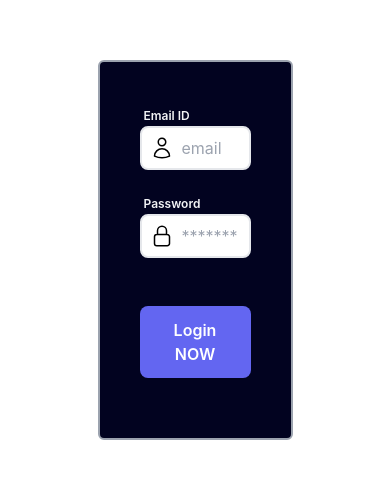
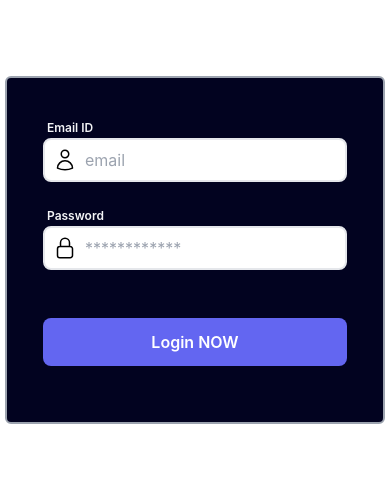
Before and after one commit to Satyam9993/Inventory-front, a React (Create React App) app: page /login in a window 390 px wide. Shown: the part 172-650 px from the top of the page. Built offline with nearby package versions, Linux system fonts and the light colour scheme; no server answers.

Commit message:
responsive

```diff
--- a/src/Pages/Login.js
+++ b/src/Pages/Login.js
@@ -37,7 +37,7 @@ const Login = () => {
 
   return (
     <div className='flex justify-center items-center h-[100vh] w-full'>
-      <div className='border-2 border-r-2 border-gray-400 w-[50%] p-10 bg-[#020320] rounded-md'>
+      <div className='border-2 border-gray-400 sm:w-[100%] md:w-[80%] lg:w-[50%] p-9 bg-[#020320] rounded-md'>
         <Formik
           initialValues={{ email: '', password: '' }}
           validationSchema={RegisterSchema}
```
